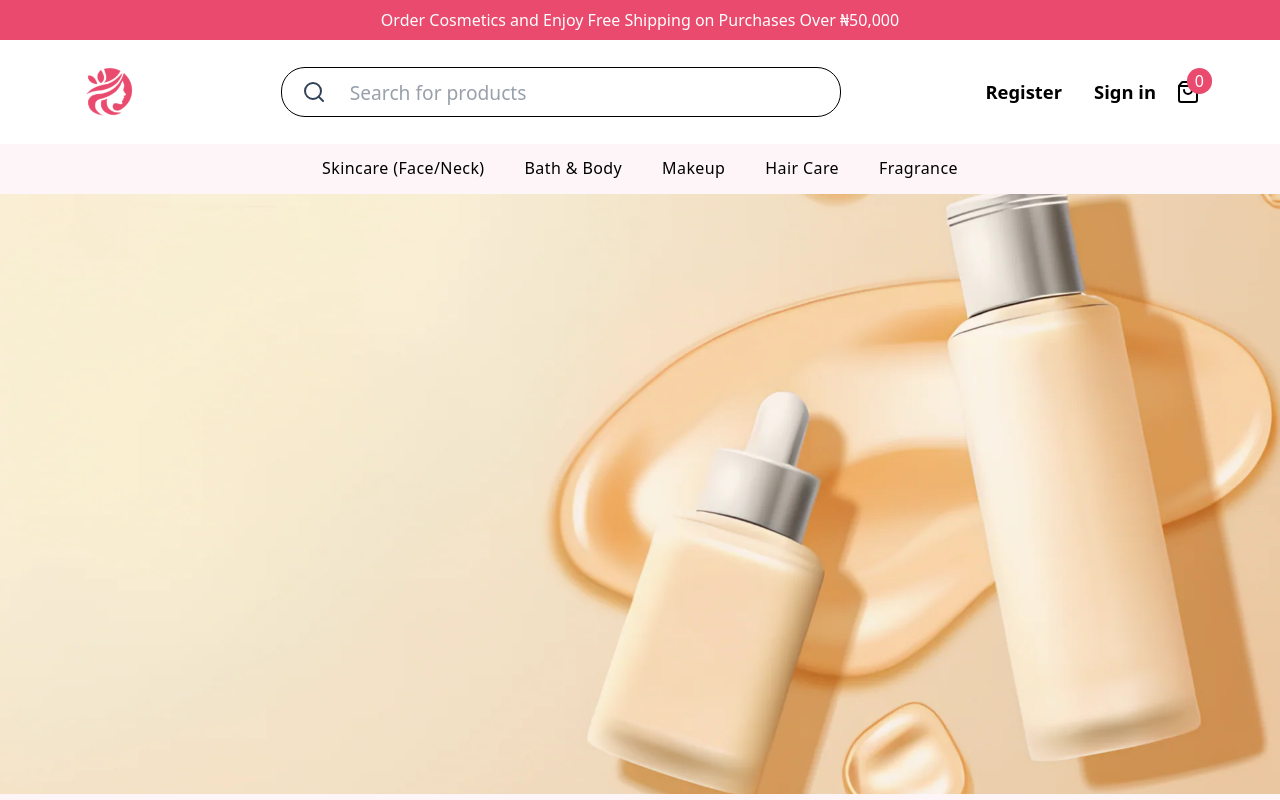
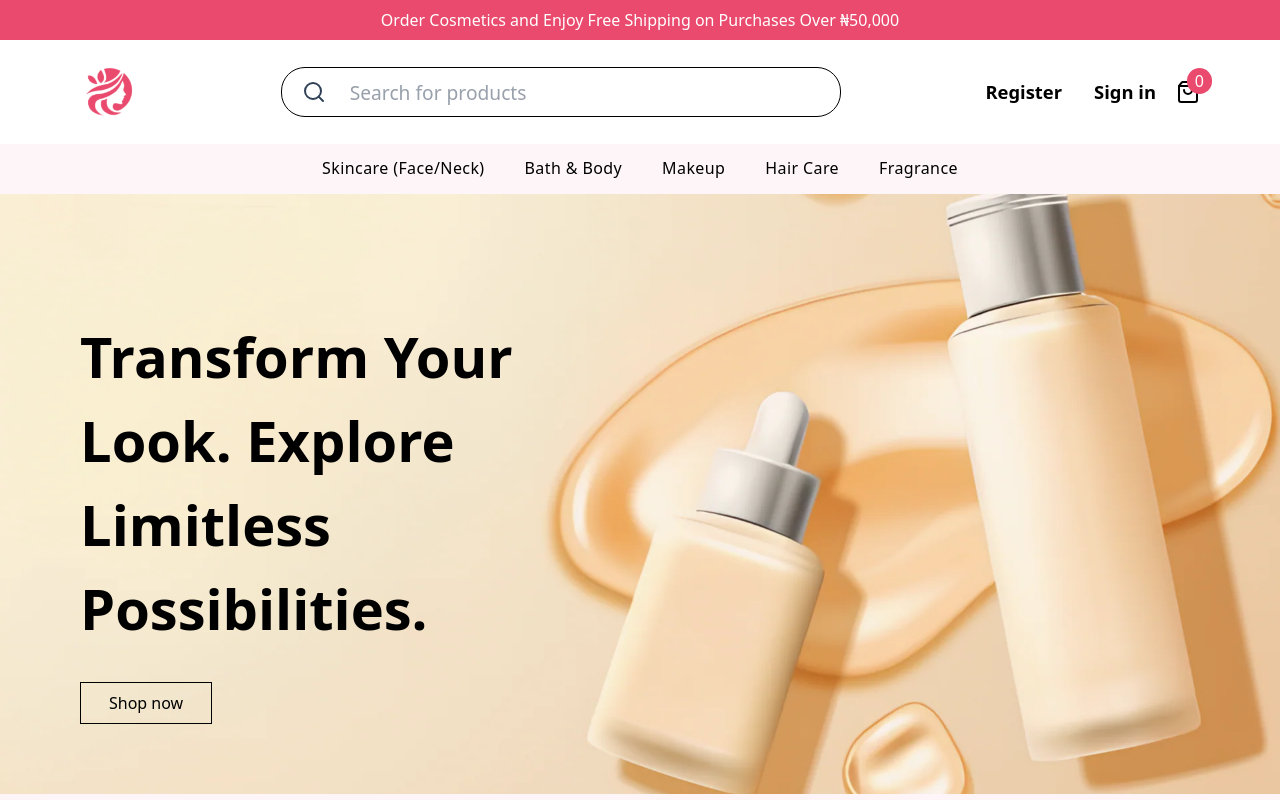
Before and after one commit to Jacbfrancis/debbies-beauty-store, a React (Vite) app: page / in a window 1280 px wide. Shown: the top 800 px of the page. Built offline with nearby package versions, Linux system fonts and the light colour scheme.

Commit message:
implemented cta on header image

```diff
--- a/src/components/Footer.jsx
+++ b/src/components/Footer.jsx
@@ -34,7 +34,7 @@ function Footer() {
         </div>
       </div>
 
-      <div className="font-bold flex justify-center items-center gap-10 mt-8 mb-2 lg:justify-start">
+      <div className="font-bold flex justify-center items-center gap-10 mt-8 mb-2 lg:justify-end">
         <h3>Refund Policy</h3>
         <h3>Privacy Policy</h3>
       </div>
--- a/src/components/Header.jsx
+++ b/src/components/Header.jsx
@@ -1,9 +1,14 @@
 function Header() {
   return (
-    <div>
-      <span className="flex flex-col justify-center items-center overflow-hidden lg:h-[75vh]">
-        <img src="/images/banner1.webp" alt="header_img" />
-      </span>
+    <div className="bg-[url(/images/banner1.webp)] bg-center bg-cover">
+      <div className=" w-[70%] px-6 py-10 h-[16rem] lg:px-20 lg:h-[75vh] lg:w-[50%] lg:py-30">
+        <h2 className="text-[1.4rem] text-left font-bold lg:text-[3.5rem]">
+          Transform Your Look. Explore Limitless Possibilities.
+        </h2>
+        <button className="border-1 px-5 py-2 mt-5 cursor-pointer hover:border-2 lg:mt-8 lg:px-7">
+          Shop now
+        </button>
+      </div>
     </div>
   );
 }
```
Also changed, not shown: public/images/zaron 2.webp (deleted).
